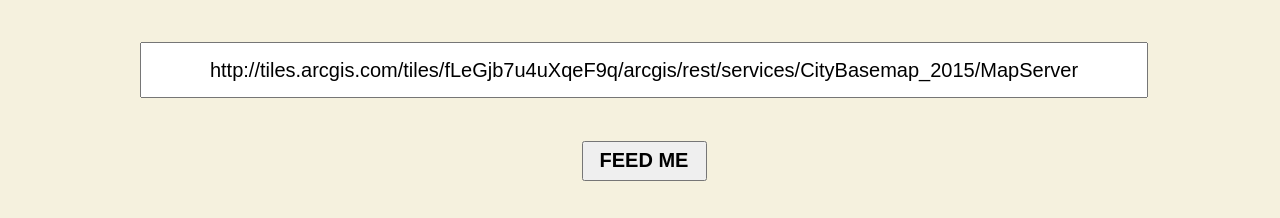
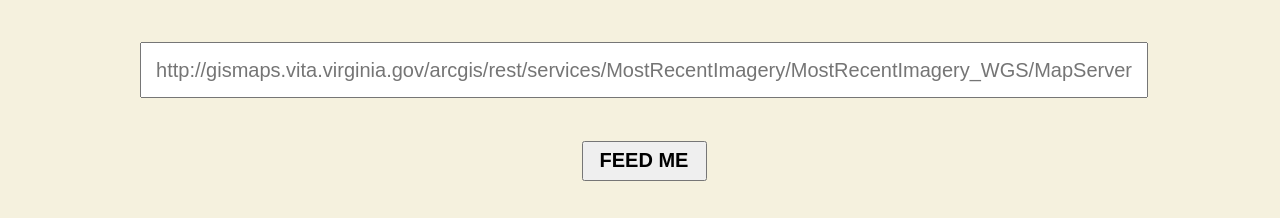
Before and after one commit to aximgeo/arcgis-level-fixer, a website: page index.html in a window 1280 px wide. Shown: the part 426-644 px from the top of the page. Drawn offline with nearby package versions, Linux system fonts and the light colour scheme.

Commit message:
removing the test URL

```diff
--- a/index.html
+++ b/index.html
@@ -102,7 +102,7 @@
             <strong>ALF</strong> serves redirect URLs to align published <strong>Level of Details (LODs)</strong> for ArcServer tiled services and <strong>tileify's ArcGIS non-tiled</strong> services
             <br>
             <br>
-            <input style="width:1000px; height:50px; font-size:20px; text-align: center" type="text" id="inputtext" placeholder="http://gismaps.vita.virginia.gov/arcgis/rest/services/MostRecentImagery/MostRecentImagery_WGS/MapServer" value="http://tiles.arcgis.com/tiles/fLeGjb7u4uXqeF9q/arcgis/rest/services/CityBasemap_2015/MapServer">
+            <input style="width:1000px; height:50px; font-size:20px; text-align: center" type="text" id="inputtext" placeholder="http://gismaps.vita.virginia.gov/arcgis/rest/services/MostRecentImagery/MostRecentImagery_WGS/MapServer">
             <br>
             <br>
             <input type="button" value="FEED ME"id="submit" style="width:125px; height:40px; font-size:20px; font-weight: bold;" ><img id="spinner" style="display:none" src="http://33.media.tumblr.com/0ed004e88fb1ac332f3466e98c2d0636/tumblr_mu0qqq3ZSr1roa1xxo1_400.gif"/>
```
